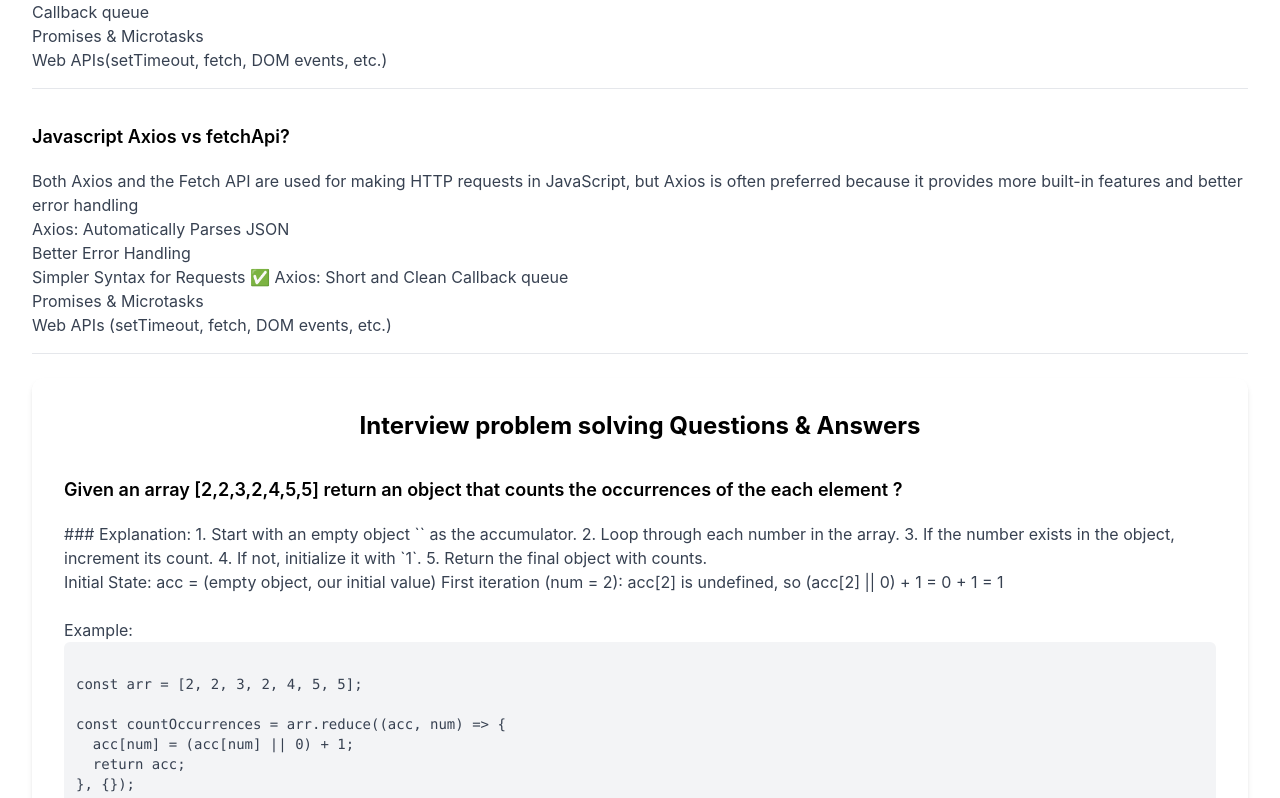
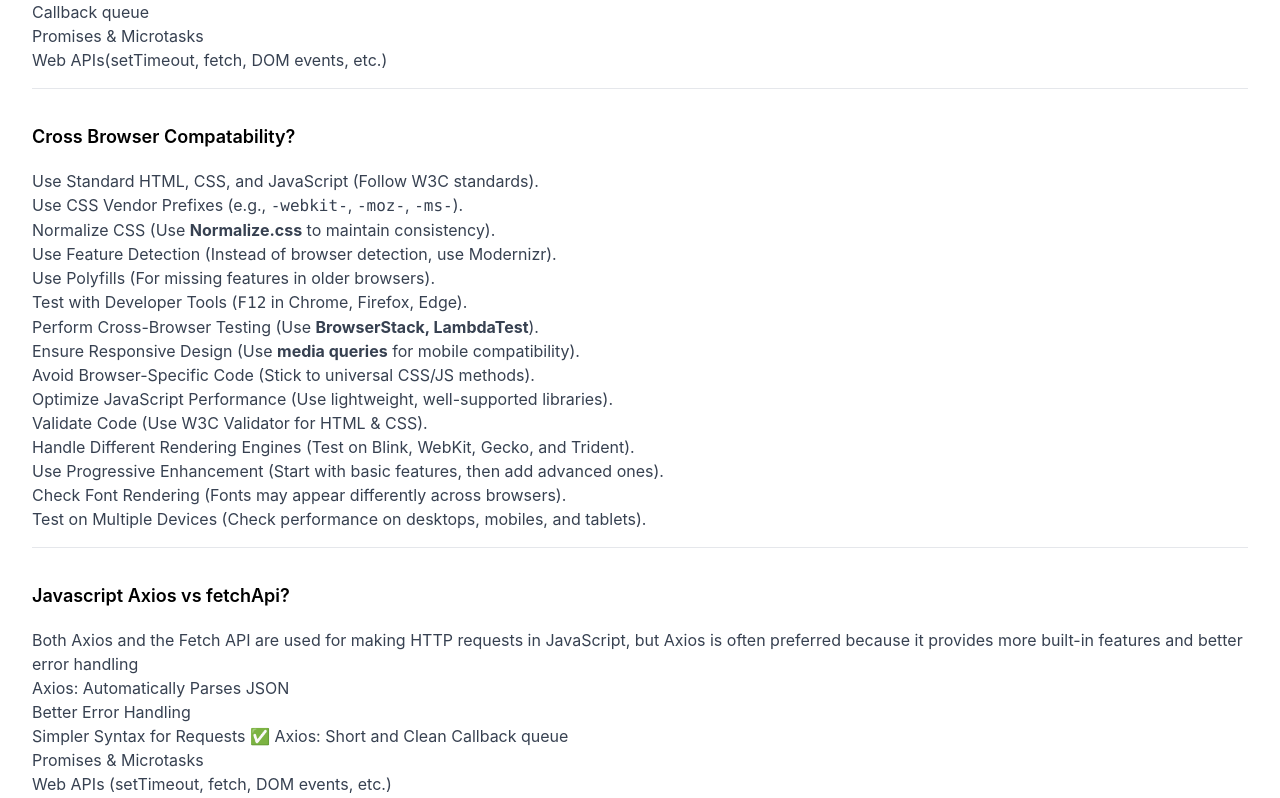
Before and after one commit to vimal336/inter-pre, a React (Vite) app: page /Javascript in a window 1280 px wide. Shown: the part 7662-8460 px from the top of the page. Built offline with nearby package versions, Linux system fonts and the light colour scheme.

Commit message:
problem solving

```diff
--- a/src/Javascript.jsx
+++ b/src/Javascript.jsx
@@ -483,6 +483,30 @@ Web APIs(setTimeout, fetch, DOM events, etc.)
       )
     },
     {
+      question: "Cross Browser Compatability?",
+      answer: (
+        <>
+       <ul>
+  <li>Use Standard HTML, CSS, and JavaScript (Follow W3C standards).</li>
+  <li>Use CSS Vendor Prefixes (e.g., <code>-webkit-</code>, <code>-moz-</code>, <code>-ms-</code>).</li>
+  <li>Normalize CSS (Use <strong>Normalize.css</strong> to maintain consistency).</li>
+  <li>Use Feature Detection (Instead of browser detection, use Modernizr).</li>
+  <li>Use Polyfills (For missing features in older browsers).</li>
+  <li>Test with Developer Tools (<code>F12</code> in Chrome, Firefox, Edge).</li>
+  <li>Perform Cross-Browser Testing (Use <strong>BrowserStack, LambdaTest</strong>).</li>
+  <li>Ensure Responsive Design (Use <strong>media queries</strong> for mobile compatibility).</li>
+  <li>Avoid Browser-Specific Code (Stick to universal CSS/JS methods).</li>
+  <li>Optimize JavaScript Performance (Use lightweight, well-supported libraries).</li>
+  <li>Validate Code (Use <a href="https://validator.w3.org/" target="_blank">W3C Validator</a> for HTML & CSS).</li>
+  <li>Handle Different Rendering Engines (Test on Blink, WebKit, Gecko, and Trident).</li>
+  <li>Use Progressive Enhancement (Start with basic features, then add advanced ones).</li>
+  <li>Check Font Rendering (Fonts may appear differently across browsers).</li>
+  <li>Test on Multiple Devices (Check performance on desktops, mobiles, and tablets).</li>
+</ul>
+     </>
+      )
+    },
+    {
       question: "Javascript Axios vs fetchApi?",
       answer: (
         <>
```
